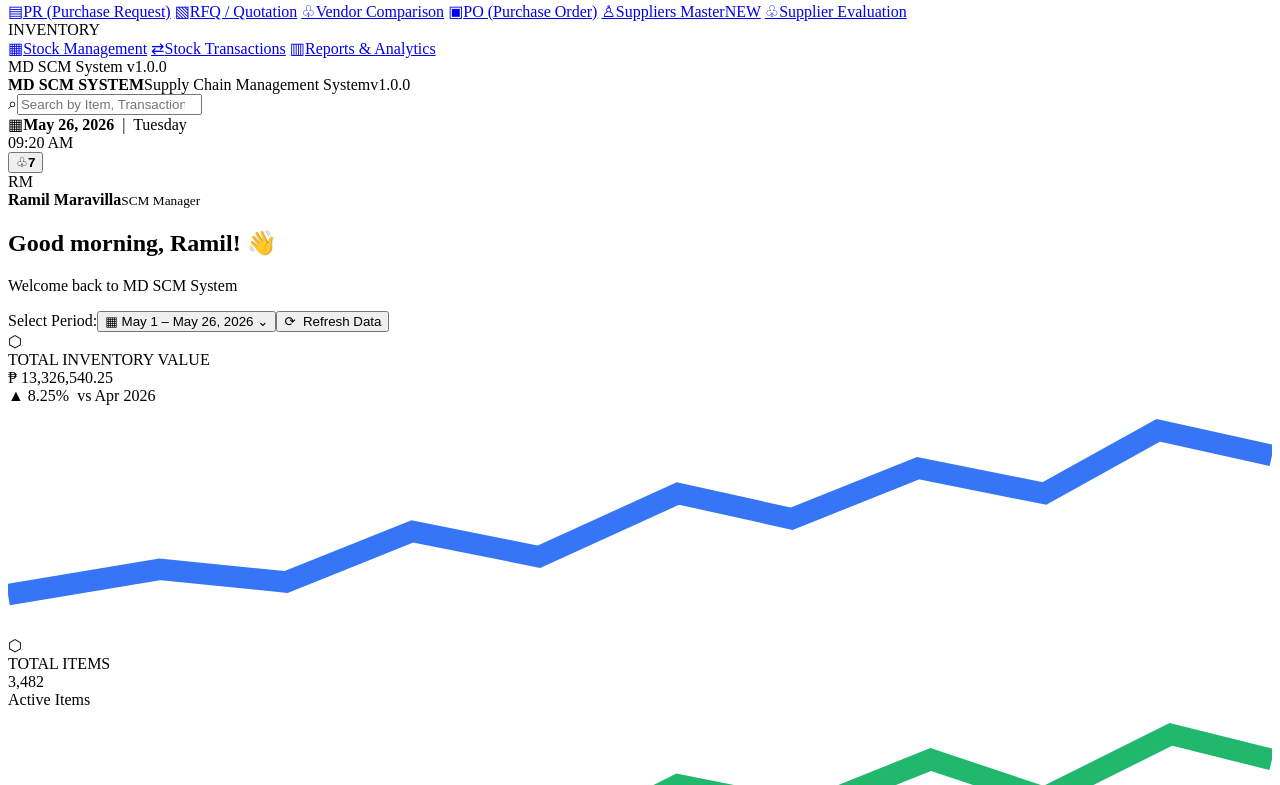
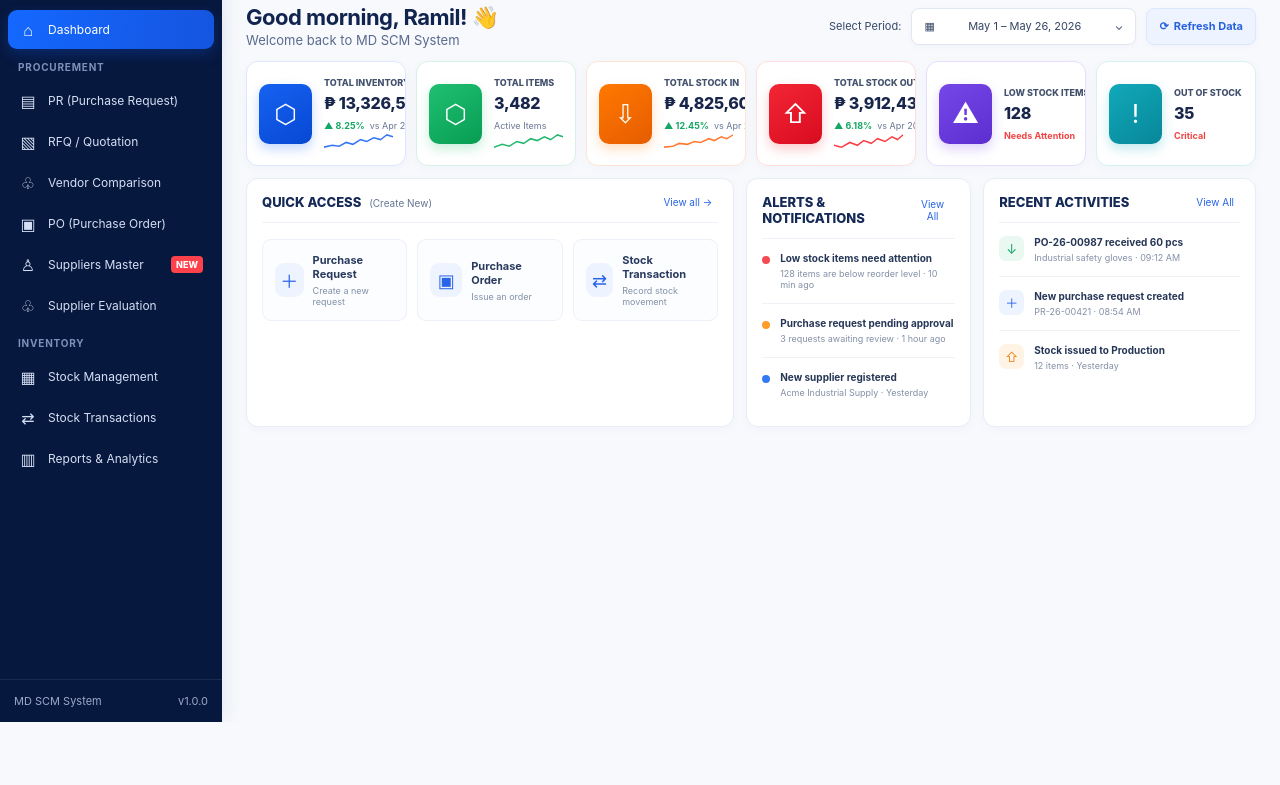
Before and after one commit to MoonlightCaster/RMProject, a plain HTML site: page index.html in a window 1280 px wide. Shown: the part 78-863 px from the top of the page. After the commit the page ends 800 px from the top, so only its background shows below. Drawn offline with Linux system fonts and the light colour scheme.

Commit message:
Fix stylesheet link and remove duplicate entry
Updated stylesheet link to point to the correct path and removed duplicate stylesheet link.

```diff
--- a/index.html
+++ b/index.html
@@ -4,7 +4,7 @@
   <meta charset="UTF-8" />
   <meta name="viewport" content="width=device-width, initial-scale=1.0" />
   <title>MD SCM System — Dashboard</title>
-  <link rel="stylesheet" href="Styles.css" />
+  <link rel="stylesheet" href="styles/style.css" />
 </head>
 <body>
   <div class="app">
@@ -80,8 +80,6 @@
         item.classList.add('active');
       });
     });
-    <link rel="stylesheet" href="styles/style.css">
-    <script src="script.js"></script>
   </script>
 </body>
 </html>
```
